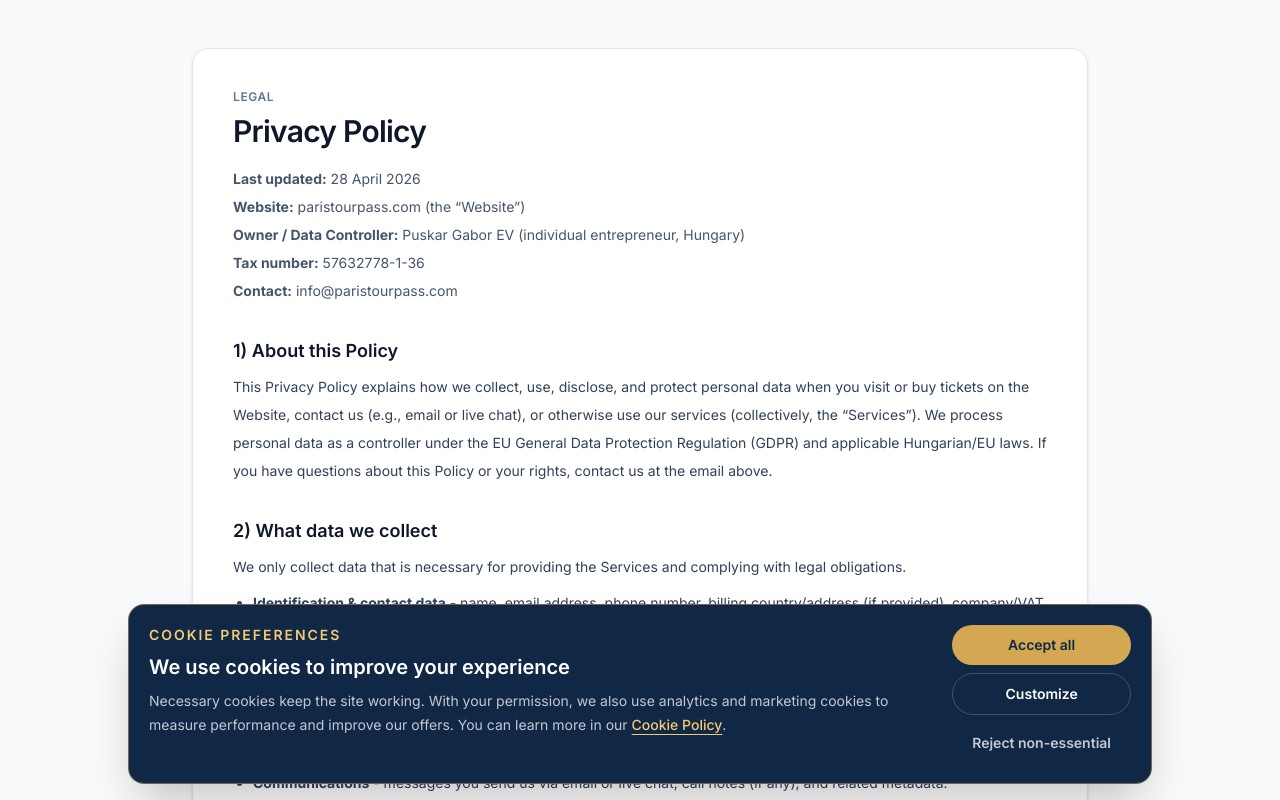
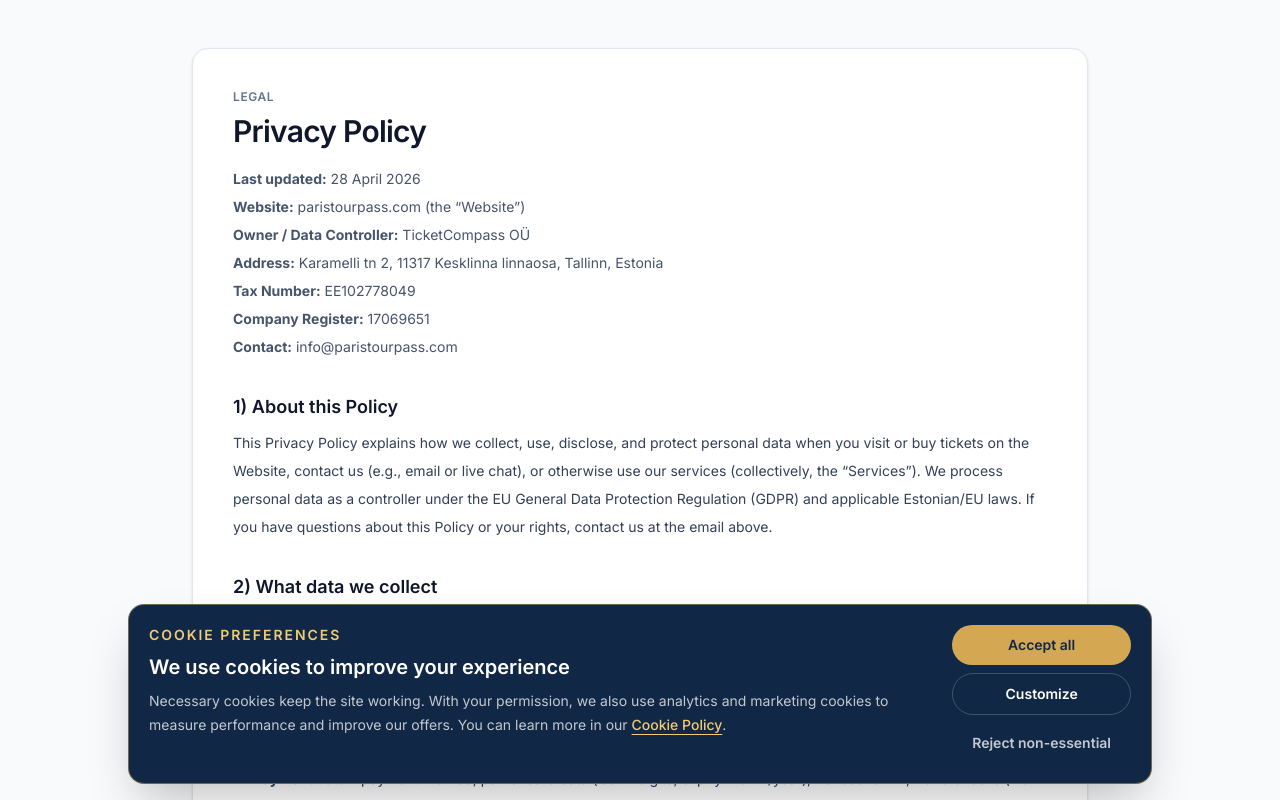
Before and after one commit to Simdev33/vatican, a Next.js app: page /privacy-policy in a window 1280 px wide. Shown: the top 800 px of the page. Built offline with nearby package versions, Linux system fonts and the light colour scheme; no server answers.

Commit message:
Update privacy policy company details.
Co-authored-by: Cursor <cursoragent@cursor.com>

```diff
--- a/app/privacy-policy/page.tsx
+++ b/app/privacy-policy/page.tsx
@@ -11,9 +11,13 @@ export default function PrivacyPolicyPage() {
           <br />
           <strong>Website:</strong> paristourpass.com (the &ldquo;Website&rdquo;)
           <br />
-          <strong>Owner / Data Controller:</strong> Puskar Gabor EV (individual entrepreneur, Hungary)
+          <strong>Owner / Data Controller:</strong> TicketCompass OÜ
           <br />
-          <strong>Tax number:</strong> 57632778-1-36
+          <strong>Address:</strong> Karamelli tn 2, 11317 Kesklinna linnaosa, Tallinn, Estonia
+          <br />
+          <strong>Tax Number:</strong> EE102778049
+          <br />
+          <strong>Company Register:</strong> 17069651
           <br />
           <strong>Contact:</strong> info@paristourpass.com
         </p>
@@ -25,7 +29,7 @@ export default function PrivacyPolicyPage() {
               This Privacy Policy explains how we collect, use, disclose, and protect personal data when you visit
               or buy tickets on the Website, contact us (e.g., email or live chat), or otherwise use our services
               (collectively, the &ldquo;Services&rdquo;). We process personal data as a controller under the EU
-              General Data Protection Regulation (GDPR) and applicable Hungarian/EU laws. If you have questions about
+              General Data Protection Regulation (GDPR) and applicable Estonian/EU laws. If you have questions about
               this Policy or your rights, contact us at the email above.
             </p>
           </section>
@@ -240,7 +244,7 @@ export default function PrivacyPolicyPage() {
             <ul className="mt-2 list-disc space-y-1 pl-5">
               <li>
                 <strong>Orders, invoices, and payment records:</strong> retained for up to 8 years to comply with
-                Hungarian/EU accounting and tax laws.
+                Estonian/EU accounting and tax laws.
               </li>
               <li>
                 <strong>Customer support communications:</strong> typically 3 years after resolution (unless needed
@@ -292,8 +296,8 @@ export default function PrivacyPolicyPage() {
               To exercise your rights, contact us at the email above. We may need to verify your identity.
               <br />
               If you believe your rights have been violated, you can lodge a complaint with your local supervisory
-              authority. In Hungary, this is the National Authority for Data Protection and Freedom of Information
-              (NAIH). You may also seek a remedy before the competent courts.
+              authority. In Estonia, this is the Estonian Data Protection Inspectorate. You may also seek a remedy
+              before the competent courts.
             </p>
           </section>
 
@@ -344,13 +348,19 @@ export default function PrivacyPolicyPage() {
             <h2 className="text-lg font-semibold text-slate-900">15) Contact us</h2>
             <ul className="mt-2 list-disc space-y-1 pl-5">
               <li>
-                <strong>Data Controller:</strong> Puskar Gabor EV (individual entrepreneur, Hungary)
+                <strong>Data Controller:</strong> TicketCompass OÜ
               </li>
               <li>
                 <strong>Email:</strong> info@paristourpass.com
               </li>
               <li>
-                <strong>Postal address:</strong> Budapest Baross Ter 11/c, Pf 72
+                <strong>Postal address:</strong> Karamelli tn 2, 11317 Kesklinna linnaosa, Tallinn, Estonia
+              </li>
+              <li>
+                <strong>Tax Number:</strong> EE102778049
+              </li>
+              <li>
+                <strong>Company Register:</strong> 17069651
               </li>
             </ul>
           </section>
```
